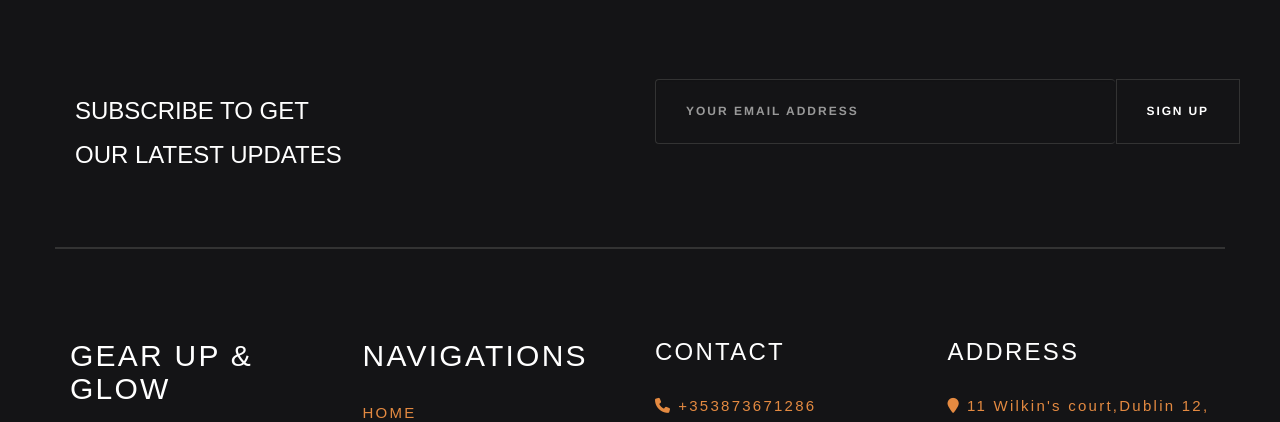
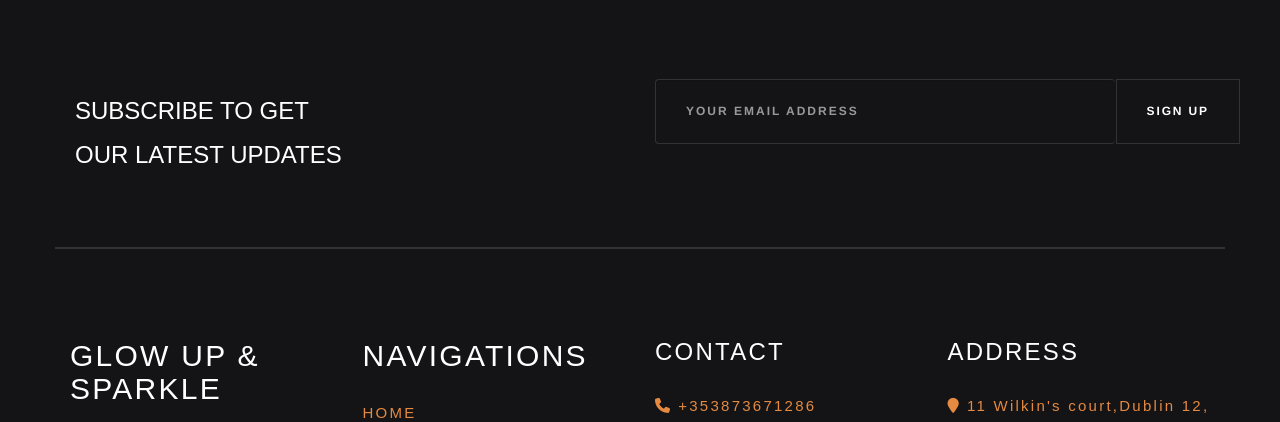
Before and after one commit to Chris4891/CI-PP5-GlowUpAndSparkle, a Django app: page /about/ in a window 1280 px wide. Shown: the part 1824-2246 px from the top of the page. Run offline with Django 3.2, Linux system fonts and the light colour scheme; parts of the project's set-up code (start-up, migrations or seed data) failed here and were passed over; some libraries are stand-ins or nearby versions.

Commit message:
Update footer.html

```diff
--- a/store/templates/footer.html
+++ b/store/templates/footer.html
@@ -26,7 +26,7 @@
         <div class="container">
         <div class="row footer2">
             <div class="col-md-3">
-                <h2>Gear Up & Glow </h2>
+                <h2>Glow Up & Sparkle </h2>
                 <br>
                 <ul class="list-inline social-icons">
                     <li class="list-inline-item"><a href="https://www.facebook.com/profile.php?id=61555397613317" target="_blank"><i class="fa fa-brands fa-facebook"></i></a></li>
```
